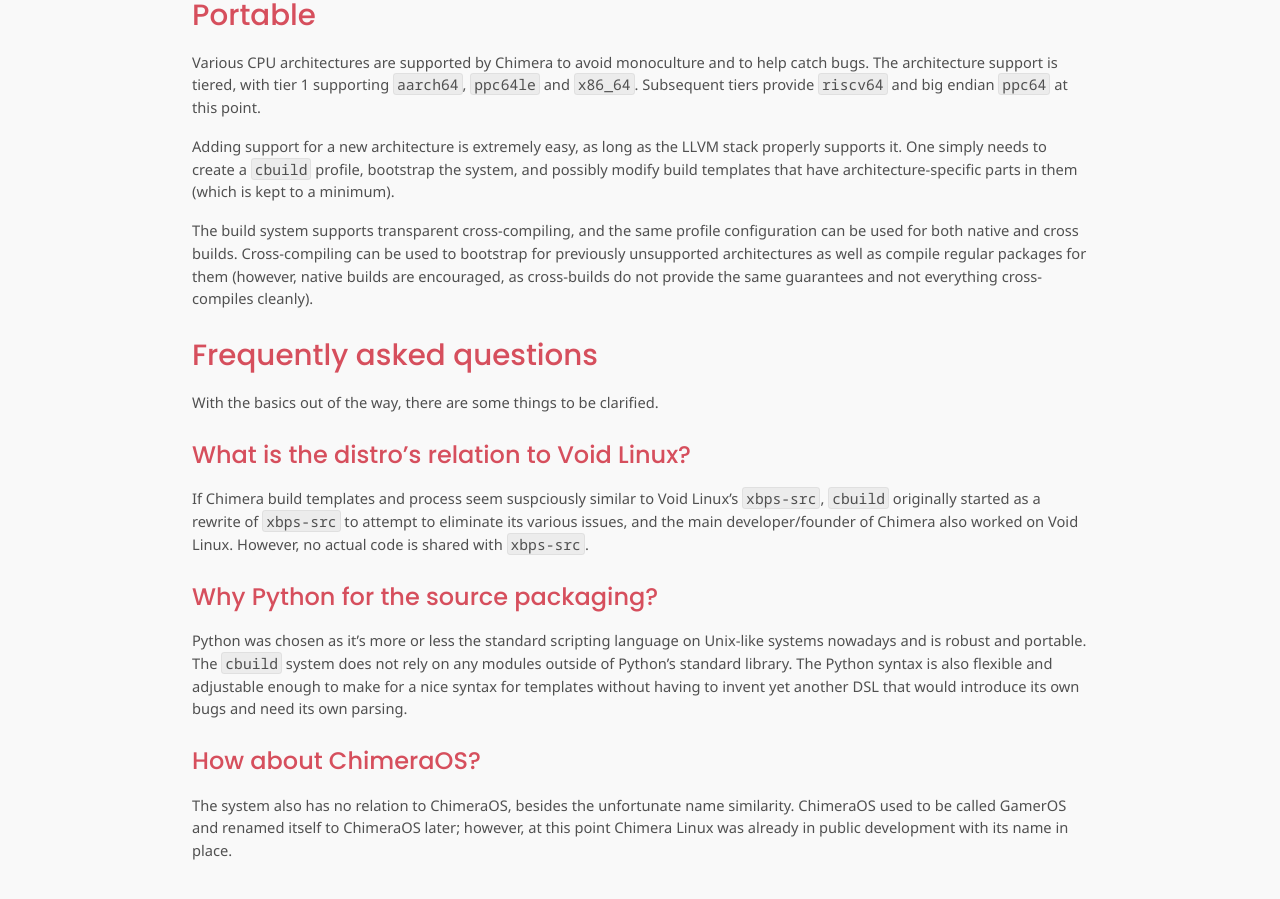
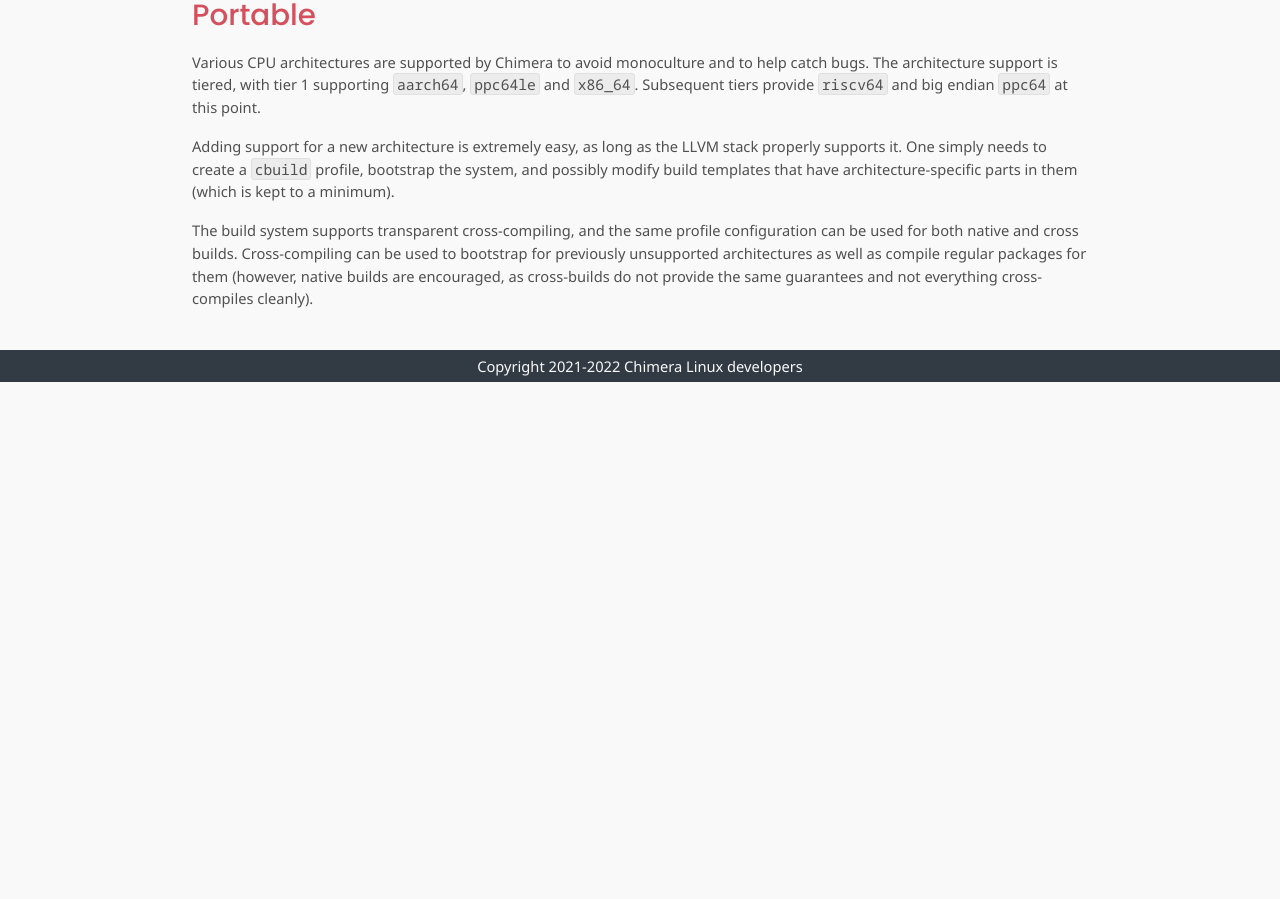
Before and after one commit to chimera-linux/chimera-linux.github.io, a Jekyll site: the page built from about/index.md, in a window 1280 px wide and 900 px high, scrolled down 2301 px. Built offline with Jekyll 4.4.1, drawn with Linux system fonts in a browser that asks for light colours; after the commit the page ends 2683 px from its top, so only the background shows below that.

Commit message:
move faq to documentation

```diff
--- a/about/index.md
+++ b/about/index.md
@@ -142,31 +142,3 @@
 architectures as well as compile regular packages for them (however,
 native builds are encouraged, as cross-builds do not provide the
 same guarantees and not everything cross-compiles cleanly).
-
-## Frequently asked questions
-
-With the basics out of the way, there are some things to be clarified.
-
-### What is the distro's relation to Void Linux?
-
-If Chimera build templates and process seem suspciously similar to Void
-Linux's `xbps-src`, `cbuild` originally started as a rewrite of `xbps-src`
-to attempt to eliminate its various issues, and the main developer/founder
-of Chimera also worked on Void Linux. However, no actual code is shared
-with `xbps-src`.
-
-### Why Python for the source packaging?
-
-Python was chosen as it's more or less the standard scripting language on
-Unix-like systems nowadays and is robust and portable. The `cbuild` system
-does not rely on any modules outside of Python's standard library. The
-Python syntax is also flexible and adjustable enough to make for a nice
-syntax for templates without having to invent yet another DSL that would
-introduce its own bugs and need its own parsing.
-
-### How about ChimeraOS?
-
-The system also has no relation to ChimeraOS, besides the unfortunate name
-similarity. ChimeraOS used to be called GamerOS and renamed itself to
-ChimeraOS later; however, at this point Chimera Linux was already in
-public development with its name in place.
```
Also changed, not shown: _docs/faq.md (added, +40 -0 lines).
